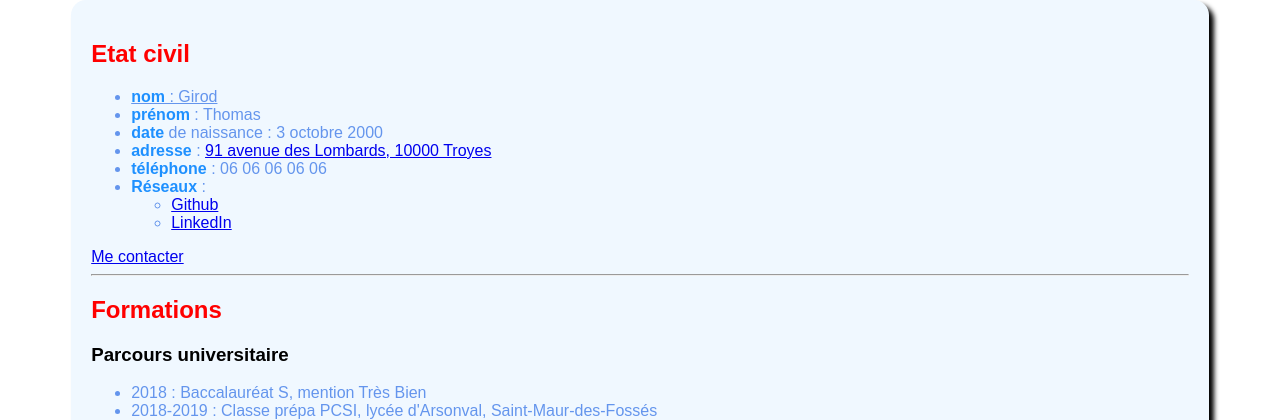
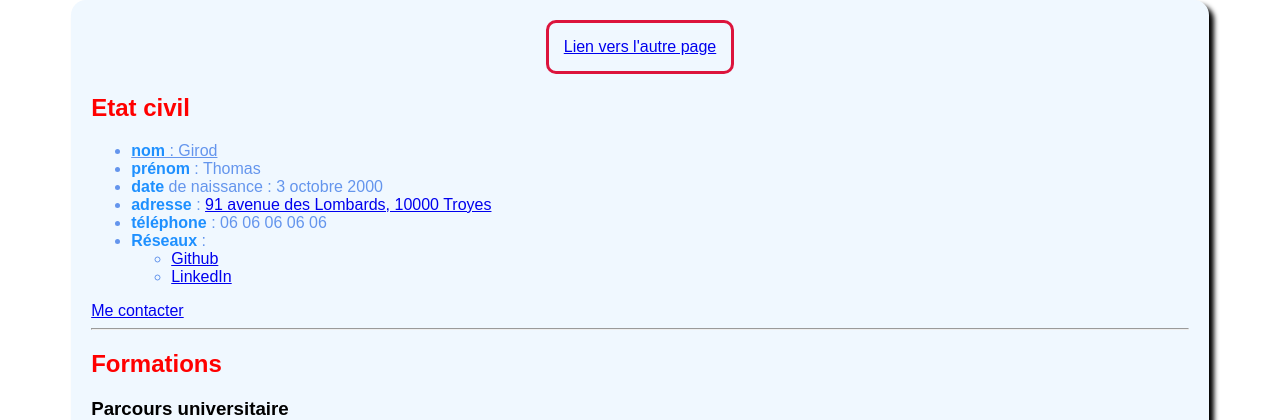
Before and after one commit to imperosol/lo07_tp, a PHP site: page /tp01_cv.html in a window 1280 px wide. Shown: the part 144-564 px from the top of the page. Run offline with PHP 8.4, Linux system fonts and the light colour scheme.

Commit message:
Added the link between tp01_cv.html and tp01_personnel.html

```diff
--- a/tp01/tp01.css
+++ b/tp01/tp01.css
@@ -52,6 +52,15 @@ li {
 
 iframe {
     border-width: 0;
+}
+
+.center-link {
+    text-align: center;
+    padding: 15px 15px 15px 15px;
+    width: max-content;
+    margin: auto;
+    border-radius: 10px;
+    border: solid crimson;
 }
 
 .title {
--- a/tp01/tp01_cv.html
+++ b/tp01/tp01_cv.html
@@ -32,6 +32,9 @@
         </section>
     </nav>
     <main>
+        <div class="center-link">
+            <a href="tp01_personnel.html">Lien vers l'autre page</a>
+        </div>
         <!-- Table des matières -->
 
         <!-- Etat civil -->
--- a/tp01/tp01_personnel.html
+++ b/tp01/tp01_personnel.html
@@ -2,9 +2,14 @@
 <html lang="fr">
 <head>
     <meta charset="UTF-8">
+    <link rel="stylesheet" href="tp01.css" type="text/css">
     <title>tp01_personnel</title>
 </head>
 <body>
 
+    <div class="center-link">
+        <a href="tp01_cv.html">Lien vers l'autre page</a>
+    </div>
+
 </body>
 </html>
```
